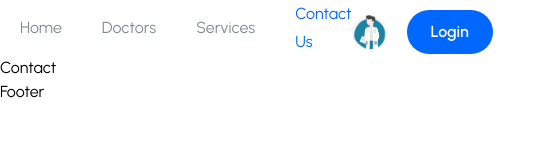
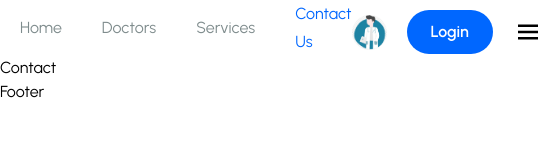
Before and after one commit to RavinduKavinda/doctor-appointment-booking, a React (Vite) app in the folder frontend/: page /contact in a window 390 px wide. Shown: the top 160 px of the page, 543 px wide, since content can reach past the window. Built offline with nearby package versions, Linux system fonts and the light colour scheme; a web font is replaced by a local one.

Commit message:
menu button

```diff
--- a/frontend/src/components/Header/Header.jsx
+++ b/frontend/src/components/Header/Header.jsx
@@ -2,6 +2,7 @@ import React from 'react';
 import logo from '../../assets/images/logo.png';
 import userImg from '../../assets/images/avatarIcon.png';
 import { NavLink, Link} from 'react-router-dom';
+import {BiMenu} from 'react-icons/bi';
 
 const navLinks = [
   {
@@ -62,8 +63,11 @@ const Header = () => {
                 <button className="bg-primaryColor text-white px-6 py-2 mt-2 font-[600] h-[44px] flex items-center justify-center rounded-[50px]">
                   Login
                 </button>
-            </Link>
+              </Link>
 
+              <span className="md:hidden">
+                <BiMenu className= "text-[30px] mt-2 cursor-pointer"/>
+              </span>
 
           </div>
 
```
